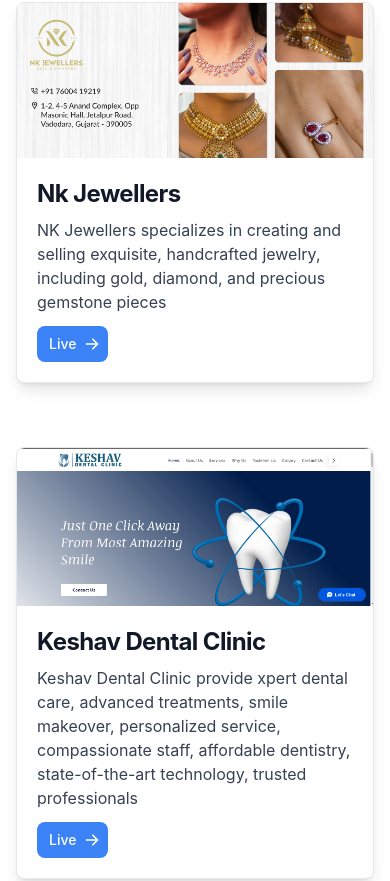
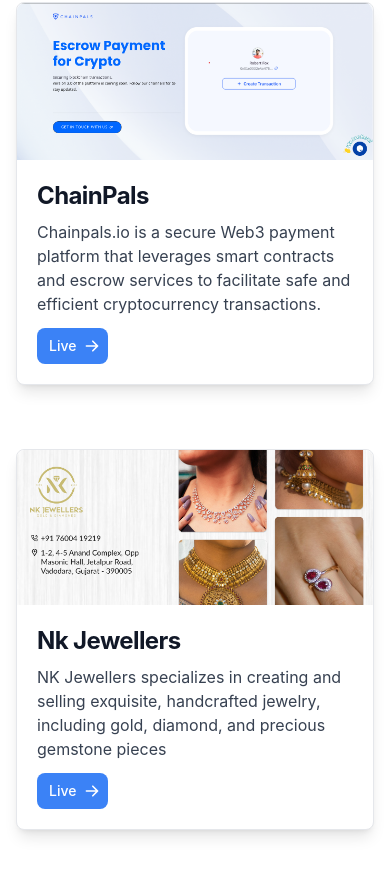
Before and after one commit to bhautik1206/portfolio_website, a React (Create React App) app: page / in a window 390 px wide. Shown: the part 8243-9124 px from the top of the page. Built offline with nearby package versions, Linux system fonts and the light colour scheme.

Commit message:
fix(project): adding new project section in the porfolio website

```diff
--- a/src/assets/projectimages/index.js
+++ b/src/assets/projectimages/index.js
@@ -21,3 +21,7 @@
 export {default as DrsubhiKapadia} from './drsurbhikapadiya.png'
 
 export {default as Rapplechildrenhospital} from './rapplechildrenhospital.png'
+
+export {default as StellarDentalClinic } from './stellardental.png'
+
+export {default as Chainpals } from './chainpals.png'
--- a/src/constants.js
+++ b/src/constants.js
@@ -6,11 +6,12 @@
   BuyMeACoffee,
   Globpathways,
   NKJewellers,
-  KeshavDental,
+  StellarDentalClinic,
   AuraDental,
   Space13design,
   DrsubhiKapadia,
-  Rapplechildrenhospital
+  Rapplechildrenhospital,
+  Chainpals
 } from "./assets/projectimages/index";
 
 export const techStack = [
@@ -196,13 +197,6 @@
   },
   {
     description:
-      "ArtByRaff is a dynamic website for selling handmade paintings by the artist Künstler Raffaello.",
-    title: "ArtByRaff",
-    project_link: "https://artbyraff.netlify.app/",
-    project_image: Artbyraff,
-  },
-  {
-    description:
       "Buy Me A Coffee is a clone built with React JS and Node.js, integrating RazorPay.",
     title: "Buy Me A Coffee",
     project_link: "https://github.com/bhautik1206/Buy-me-a-coffee",
@@ -231,16 +225,29 @@
     project_image: Rapplechildrenhospital
   },
   {
+    title:'ChainPals',
+    description:'Chainpals.io is a secure Web3 payment platform that leverages smart contracts and escrow services to facilitate safe and efficient cryptocurrency transactions.​',
+    project_link:'https://chainpals.io/',
+    project_image: Chainpals
+  },
+  {
     title:'Nk Jewellers ',
     description:'NK Jewellers specializes in creating and selling exquisite, handcrafted jewelry, including gold, diamond, and precious gemstone pieces',
     project_link:'https://nkjewellers.com/',
     project_image: NKJewellers
   },
   {
-    title: 'Keshav Dental Clinic',
-    description:'Keshav Dental Clinic provide xpert dental care, advanced treatments, smile makeover, personalized service, compassionate staff, affordable dentistry, state-of-the-art technology, trusted professionals',
-    project_link:'https://www.keshavdentalclinic.com/',
-    project_image:KeshavDental,
+    title: 'Stellar Dental Clinic',
+    description:'Stellar Dental Clinic provide xpert dental care, advanced treatments, smile makeover, personalized service, compassionate staff, affordable dentistry, state-of-the-art technology, trusted professionals',
+    project_link:'https://stellardentalclinic.com/',
+    project_image:StellarDentalClinic,
+  },
+  {
+    description:
+      "ArtByRaff is a dynamic website for selling handmade paintings by the artist Künstler Raffaello.",
+    title: "ArtByRaff",
+    project_link: "https://artbyraff.netlify.app/",
+    project_image: Artbyraff,
   },
   {
     title: 'Aura Smile Dental',
--- a/src/views/Home.jsx
+++ b/src/views/Home.jsx
@@ -77,9 +77,9 @@
             </div>
             <div className="mt-5 sm:mt-8 sm:flex sm:justify-center lg:justify-start">
               <div className="mt-3 sm:mt-0 cursor-pointer w-1/2">
-                <a href="https://drive.google.com/file/d/1SnUxBZgg7_BT2WmLe73AONpC3CtgE1KF/view"
+                <a href="https://drive.google.com/file/d/13wLZs1yXvlpUAn5Hc0xgiFShX3DKYuT5/view?usp=sharing"
                   onClick={() => trackEvent("Resume", "Click", "Resume Button")} // Track click event for Resume button
-                  className="w-full flex items-center justify-center px-8 py-3 border border-transparent text-base font-medium rounded-md text-white bg-blue-500 hover:bg-blue-200 md:py-4 md:text-lg md:px-10">
+                  className="w-full flex items-center justify-center px-8 py-3 border border-transparent text-base font-medium rounded-md text-white bg-blue-500 hover:bg-blue-600 md:py-4 md:text-lg md:px-10">
                   Resume
                 </a>
               </div>
```
Also changed, not shown: src/assets/projectimages/chainpals.png (added), src/assets/projectimages/stellardental.png (added).
